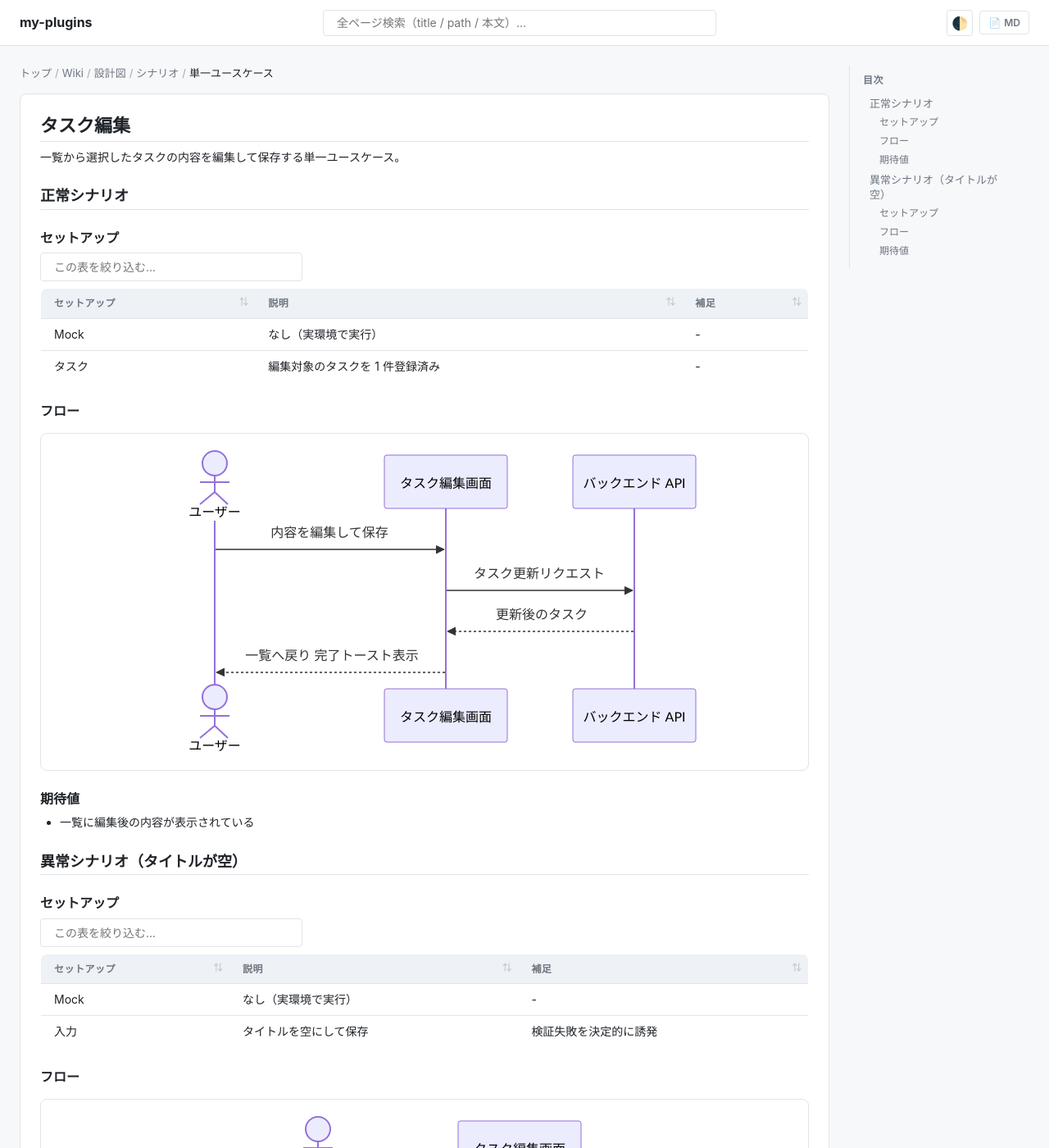
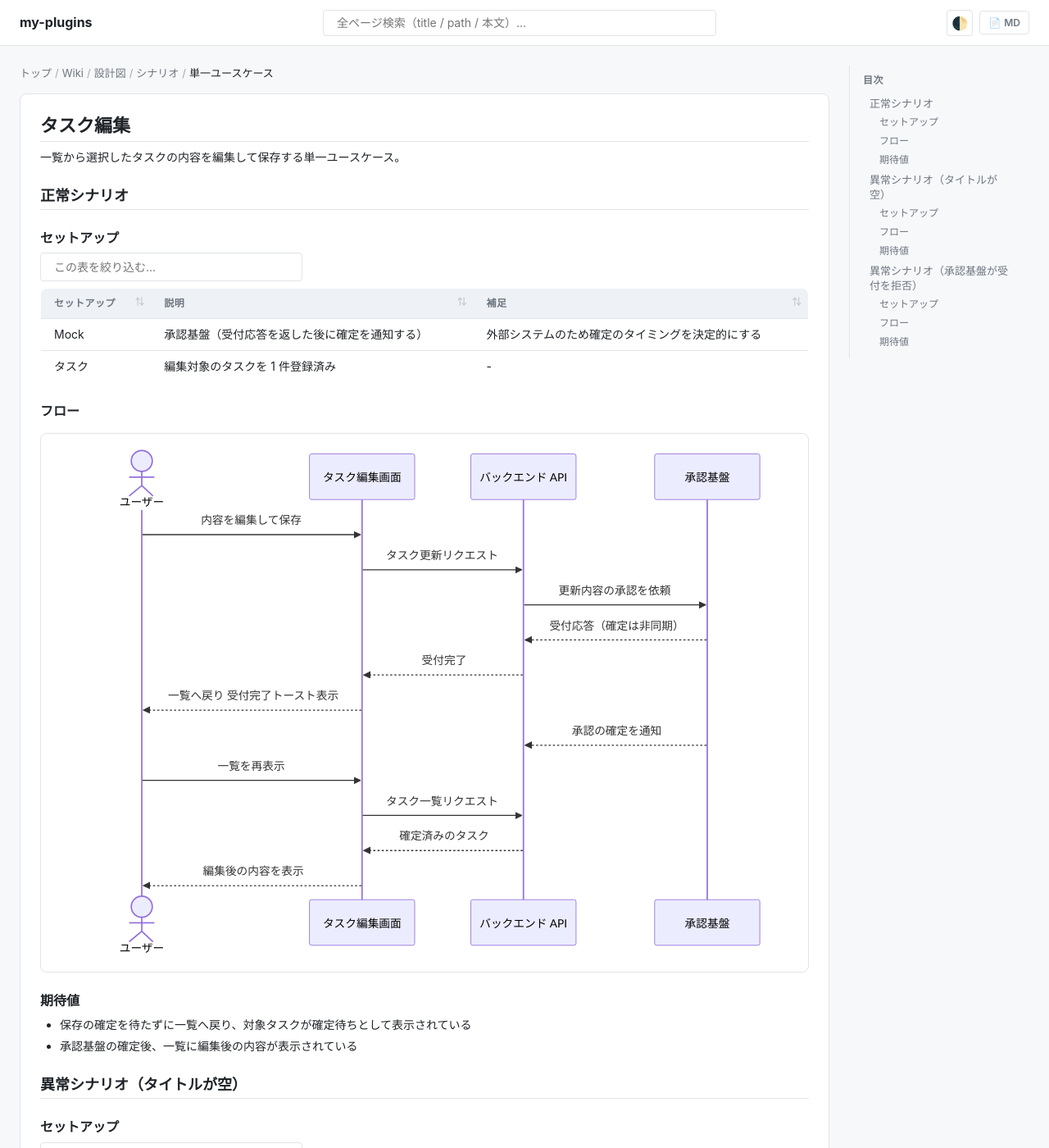
Before and after one commit to shuhei1101/ai-monitor-e2e, a Jekyll site: the page built from docs/wiki/設計図/シナリオ/単一ユースケース/タスク編集.md, in a window 1280 px wide and 1400 px high. Shown: the whole window at 82% size. Built offline with Jekyll 4.4.1, drawn with Linux system fonts in a browser that asks for light colours; our own code applies the rules of GitHub Pages for plain Markdown files; some of the changed text lies outside the part shown.

Commit message:
タスク編集単一シナリオを非同期の結末へ修正

````diff
--- a/docs/wiki/設計図/シナリオ/単一ユースケース/タスク編集.md
+++ b/docs/wiki/設計図/シナリオ/単一ユースケース/タスク編集.md
@@ -12,7 +12,7 @@ template_version: 1.0.0
 
 | セットアップ | 説明 | 補足 |
 | --- | --- | --- |
-| Mock | なし（実環境で実行） | - |
+| Mock | 承認基盤（受付応答を返した後に確定を通知する） | 外部システムのため確定のタイミングを決定的にする |
 | タスク | 編集対象のタスクを 1 件登録済み | - |
 
 ### フロー
@@ -22,16 +22,25 @@ sequenceDiagram
   actor U as ユーザー
   participant FE as タスク編集画面
   participant BE as バックエンド API
+  participant AP as 承認基盤
 
   U->>FE: 内容を編集して保存
   FE->>BE: タスク更新リクエスト
-  BE-->>FE: 更新後のタスク
-  FE-->>U: 一覧へ戻り 完了トースト表示
+  BE->>AP: 更新内容の承認を依頼
+  AP-->>BE: 受付応答（確定は非同期）
+  BE-->>FE: 受付完了
+  FE-->>U: 一覧へ戻り 受付完了トースト表示
+  AP-->>BE: 承認の確定を通知
+  U->>FE: 一覧を再表示
+  FE->>BE: タスク一覧リクエスト
+  BE-->>FE: 確定済みのタスク
+  FE-->>U: 編集後の内容を表示
 ```
 
 ### 期待値
 
-- 一覧に編集後の内容が表示されている
+- 保存の確定を待たずに一覧へ戻り、対象タスクが確定待ちとして表示されている
+- 承認基盤の確定後、一覧に編集後の内容が表示されている
 
 ## 異常シナリオ（タイトルが空）
 
@@ -57,3 +66,34 @@ sequenceDiagram
 ### 期待値
 
 - インラインエラーが表示され、保存されていない
+
+## 異常シナリオ（承認基盤が受付を拒否）
+
+### セットアップ
+
+| セットアップ | 説明 | 補足 |
+| --- | --- | --- |
+| Mock | 承認基盤（受付を拒否する応答を返す） | 受付失敗を決定的に誘発 |
+| タスク | 編集対象のタスクを 1 件登録済み | - |
+
+### フロー
+
+```mermaid
+sequenceDiagram
+  actor U as ユーザー
+  participant FE as タスク編集画面
+  participant BE as バックエンド API
+  participant AP as 承認基盤
+
+  U->>FE: 内容を編集して保存
+  FE->>BE: タスク更新リクエスト
+  BE->>AP: 更新内容の承認を依頼
+  AP-->>BE: 受付の拒否応答
+  BE-->>FE: 受付失敗
+  FE-->>U: 編集画面に留まり エラー表示
+```
+
+### 期待値
+
+- 受付に失敗した旨のエラーが表示され、編集画面に留まっている
+- 一覧に確定待ちのタスクが増えていない
````
